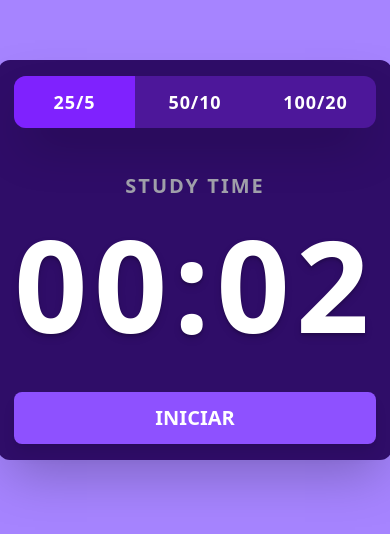
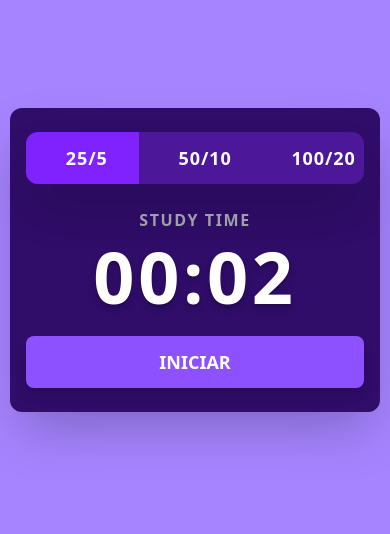
Before and after one commit to willUlisses/PomoForHer, a React (Vite) app in the folder Pomo-for-her/: page / in a window 390 px wide. Shown: the part 162-696 px from the top of the page. Built offline with nearby package versions, Linux system fonts and the light colour scheme.

Commit message:
refactor: changed sizes and padding from all components to better adapt each one for each kind of screen

```diff
--- a/Pomo-for-her/src/Components/Options.tsx
+++ b/Pomo-for-her/src/Components/Options.tsx
@@ -7,7 +7,7 @@ const Options = ({activeOption, onOptionSelect} : OptionsProps) => {
     const options = ["25/5", "50/10", "100/20"];
 
     return (
-       <ul className="w-full sm:w-fit text-lg md:text-2xl font-bold
+       <ul className="w-full sm:w-fit text-lg md:text-3xl font-bold
        tracking-wider grid grid-cols-3 text-white bg-violet-900
        overflow-hidden rounded-xl shadow-2xl">
             {
@@ -18,7 +18,7 @@ const Options = ({activeOption, onOptionSelect} : OptionsProps) => {
                         key={timeOption}
                         onClick={() => {onOptionSelect(timeOption)}}
                         className={`
-                        px-4 md:px-10 py-3 text-center cursor-pointer transition-all duration-200
+                        px-10 py-3 cursor-pointer transition-all duration-200
                         ${isActive ? 'bg-violet-600' : 'hover:bg-white/5'}
                         `}
                         >
--- a/Pomo-for-her/src/Components/RestToast.tsx
+++ b/Pomo-for-her/src/Components/RestToast.tsx
@@ -10,7 +10,7 @@ const RestToast = ({ children, visible }: ToastProps) => {
     <div
       className={`
         absolute -top-20 md:-top-16 left-1/2 -translate-x-1/2
-      bg-violet-900 text-white text-sm md:text-lg px-6 p-3 rounded-full shadow-xl font-bold tracking-wider
+      bg-violet-950 text-white text-sm md:text-lg px-6 p-3 rounded-full shadow-xl font-bold tracking-wider
         transition-all duration-500 ease-in-out z-50 text-center
         w-[90%] md:w-fit
         ${visible ? 'opacity-100 translate-y-0' : 'opacity-0 translate-y-4 pointer-events-none'}
--- a/Pomo-for-her/src/Components/Timer.tsx
+++ b/Pomo-for-her/src/Components/Timer.tsx
@@ -73,21 +73,25 @@ const Timer = () => {
     const isWorkModeOn = (timeMode === "WORK");
 
     return (
-            <div className="relative flex flex-col gap-6 px-4 py-4 bg-violet-950 rounded-xl shadow-2xl text-white">
+            <div className="relative flex flex-col gap-4 md:gap-6 px-4 py-6 md:p-8
+            bg-violet-950 rounded-xl shadow-2xl text-white w-full max-w-[95vw]">
 
                 <RestToast visible={showToast}>
                     <span>🎉</span>
                     <span>Hora do descanso! <strong>Tome Água 💧.</strong></span>
                 </RestToast>
 
-                <Options activeOption={activeOption} onOptionSelect={handleMinutesOptionSwitch}></Options>
+                <div className="flex justify-center">
+                    <Options activeOption={activeOption} onOptionSelect={handleMinutesOptionSwitch}></Options>
+                </div>
 
                 <div className="text-center">
-                    <p className="text-zinc-400 text-xl font-bold tracking-widest my-5">
+                    <p className="text-zinc-400 text-base md:text-2xl font-bold tracking-widest my-2 md:my-5">
                         {isWorkModeOn ? 'STUDY TIME' : 'BREAK TIME'}
                     </p>
 
-                    <h1 className="font-extrabold tracking-wider text-9xl self-center text-shadow-lg my-5">
+                    <h1 className="font-extrabold tracking-wider text-7xl sm:text-8xl md:text-9xl
+                    self-center text-shadow-lg my-2 md:my-5">
                         {timeFormat(timeLeft)}
                     </h1>
                 </div>
@@ -95,7 +99,8 @@ const Timer = () => {
                 <button
                 type="button"
                 onClick={() => setIsPlaying(!isPlaying)}
-                className={`text-xl text-white bg-violet-500 rounded-lg font-bold py-3 px-8 w-full active:scale-95 transition-all shadow-lg hover:brightness-110`}
+                className={`text-lg md:text-xl text-white bg-violet-500 rounded-lg font-bold
+                py-3 px-7 md:px-8 w-full active:scale-95 transition-all shadow-lg hover:brightness-110`}
             >
                 {isPlaying ? "PAUSAR" :  "INICIAR"}
             </button>
```
